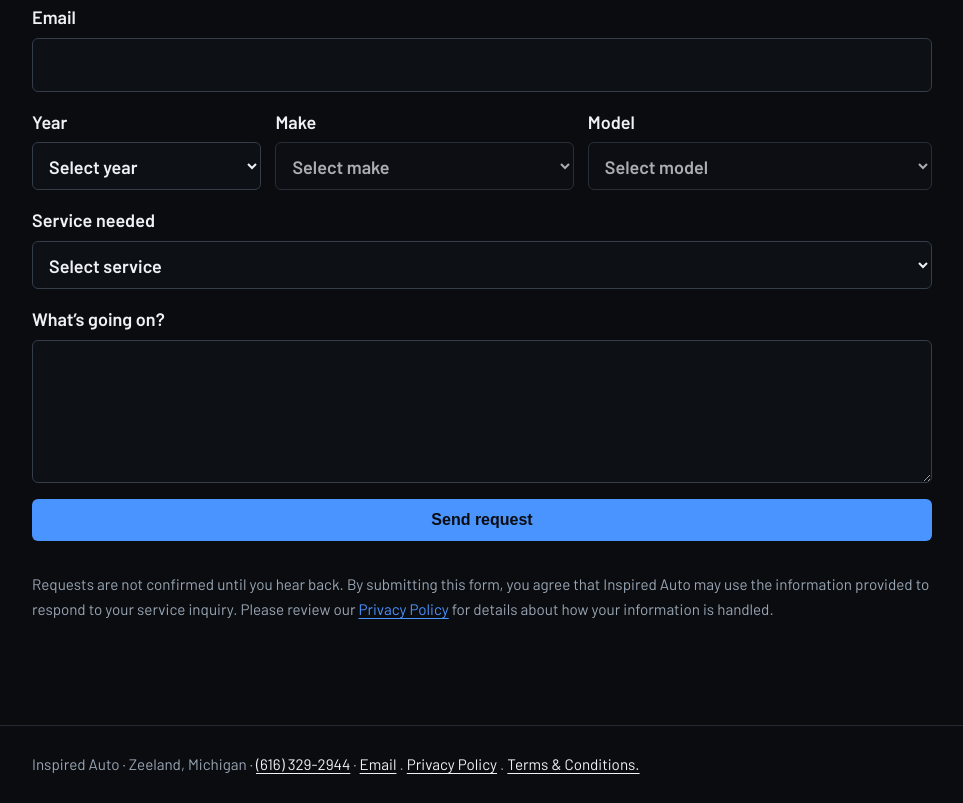
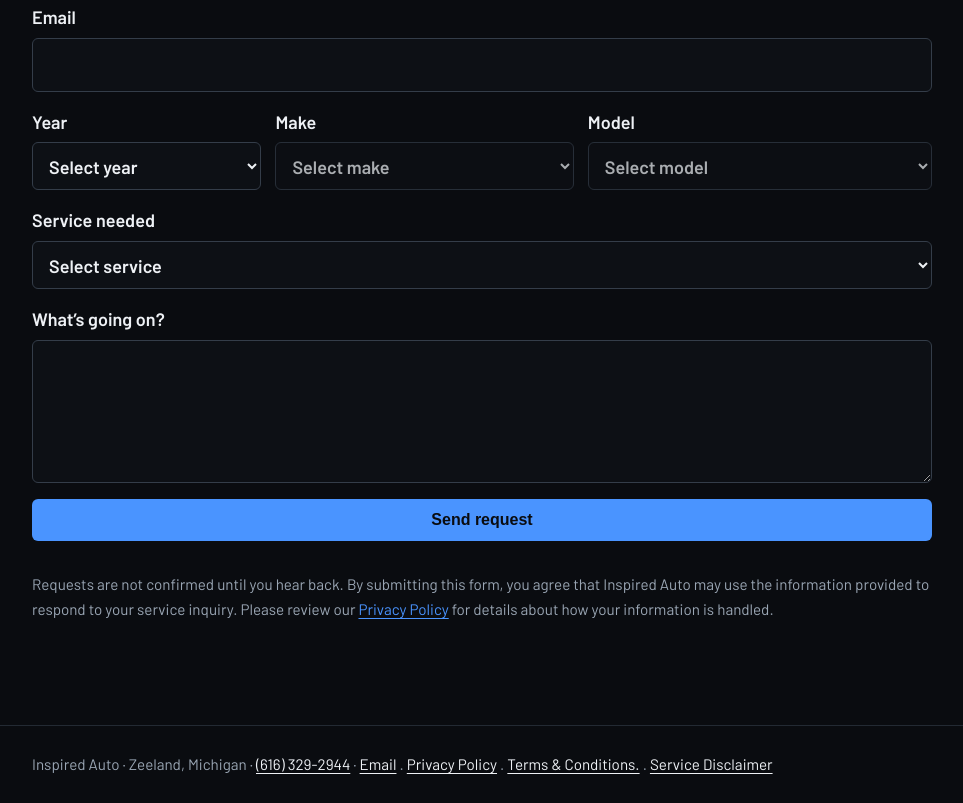
Before and after one commit to batvader/inspired-auto, a plain HTML site: page booking.html in a window 1280 px wide. Shown: the part 492-1295 px from the top of the page, without its empty margins (32-995 px from the left). Drawn offline with nearby package versions, Linux system fonts and the light colour scheme.

Commit message:
Update footer to include service disclaimer link
Added a link to the service disclaimer in the footer.

```diff
--- a/booking.html
+++ b/booking.html
@@ -87,6 +87,5 @@ const sp=new URLSearchParams(location.search).get('service'),ss=document.querySe
 if(sp&&[...ss.options].some(o=>o.value===sp))ss.value=sp;
 </script>
 </div></main>
-<footer><div class="wrap">Inspired Auto · Zeeland, Michigan · <a href="tel:+16163292944">(616) 329-2944</a> · <a href="mailto:raiders7126@gmail.com">Email</a> . <a href="privacy-policy.html">Privacy Policy</a> . <a href="terms.html">Terms &amp; Conditions.</a>
-        </div>
+<footer><div class="wrap">Inspired Auto · Zeeland, Michigan · <a href="tel:+16163292944">(616) 329-2944</a> · <a href="mailto:raiders7126@gmail.com">Email</a> . <a href="privacy-policy.html">Privacy Policy</a> . <a href="terms.html">Terms &amp; Conditions.</a> .  <a href="service-disclaimer.html">Service Disclaimer</a></div>
 </body></html>
```
